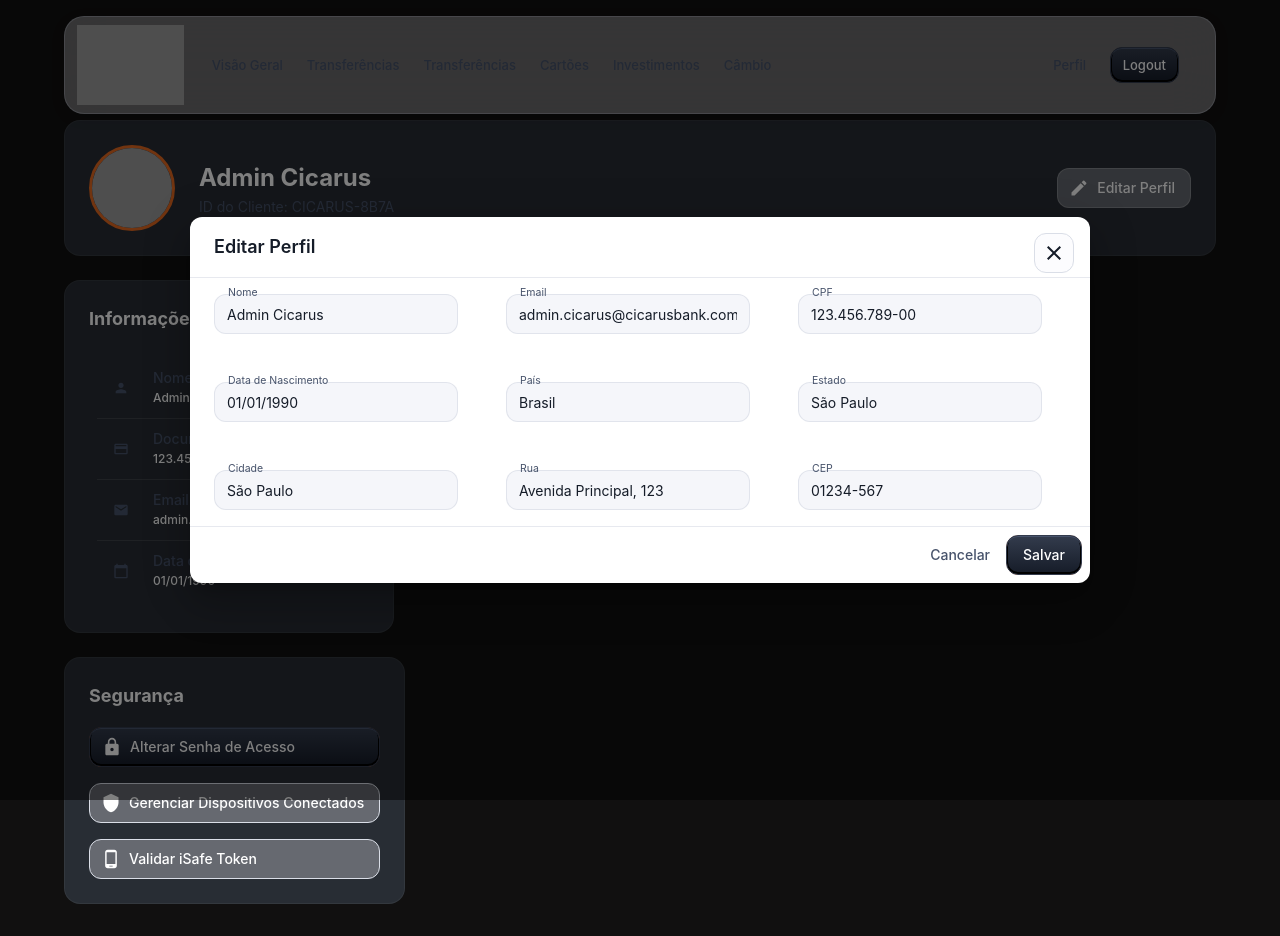
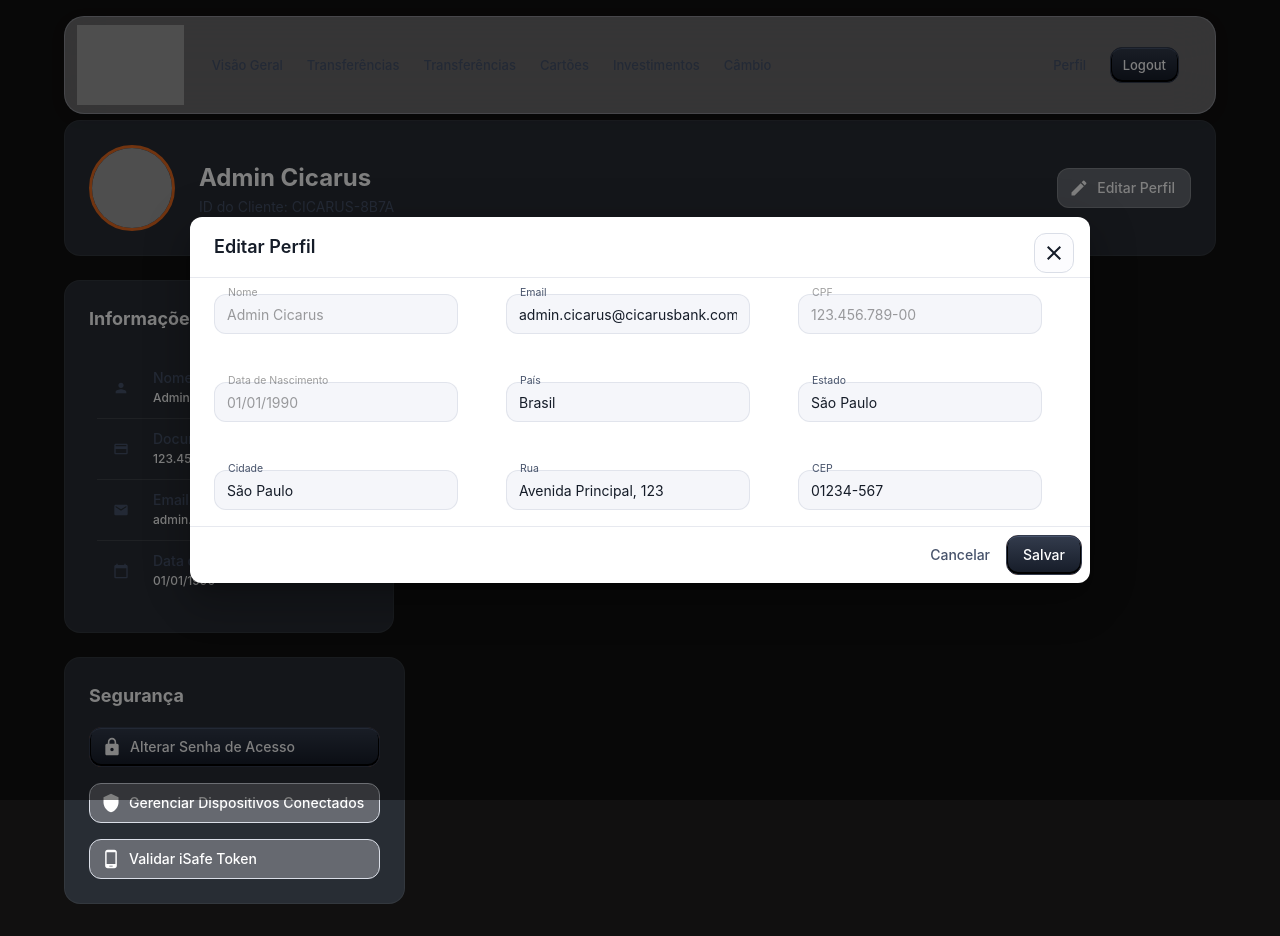
Before and after one commit to itiro-y/CicarusBank, a React (Vite) app in the folder frontend-cicarus/: page /profile in a window 1280 px wide. Both pictures are taken after a click on the button "Editar Perfil". Built offline with nearby package versions, Linux system fonts and the light colour scheme; grey boxes are pictures that could not be loaded; some icons are missing.

Commit message:
Frontend: Ajustes na Edição de perfil.

```diff
--- a/frontend-cicarus/src/pages/ProfilePage.jsx
+++ b/frontend-cicarus/src/pages/ProfilePage.jsx
@@ -49,7 +49,7 @@ function EditProfileDialog({ open, onClose, data, onSave }) {
     const [form, setForm] = React.useState({ ...data });
 
     React.useEffect(() => {
-        setForm(data); // sempre que abrir, reseta o form com os dados atuais
+        setForm(data);
     }, [data]);
 
     const handleChange = (e) => {
@@ -70,6 +70,9 @@ function EditProfileDialog({ open, onClose, data, onSave }) {
         onClose();
     };
 
+    const isFieldDisabled = (field) =>
+        ['name', 'document', 'birthDate'].includes(field);
+
     return (
         <Dialog open={open} onClose={onClose} maxWidth="md" fullWidth>
             <DialogTitle>
@@ -81,19 +84,46 @@ function EditProfileDialog({ open, onClose, data, onSave }) {
             <DialogContent dividers>
                 <Grid container spacing={6}>
                     <Grid item xs={12} md={6}>
-                        <TextField label="Nome" name="name" value={form.name} onChange={handleChange} fullWidth InputLabelProps={{ shrink: true }}
+                        <TextField
+                            label="Nome"
+                            name="name"
+                            value={form.name}
+                            onChange={handleChange}
+                            fullWidth
+                            InputLabelProps={{ shrink: true }}
+                            disabled={isFieldDisabled('name')}
                         />
                     </Grid>
                     <Grid item xs={12} md={6}>
-                        <TextField label="Email" name="email" value={form.email} onChange={handleChange} fullWidth InputLabelProps={{ shrink: true }}
+                        <TextField
+                            label="Email"
+                            name="email"
+                            value={form.email}
+                            onChange={handleChange}
+                            fullWidth
+                            InputLabelProps={{ shrink: true }}
                         />
                     </Grid>
                     <Grid item xs={12} md={6}>
-                        <TextField label="CPF" name="document" value={form.document} onChange={handleChange} fullWidth InputLabelProps={{ shrink: true }}
+                        <TextField
+                            label="CPF"
+                            name="document"
+                            value={form.document}
+                            onChange={handleChange}
+                            fullWidth
+                            InputLabelProps={{ shrink: true }}
+                            disabled={isFieldDisabled('document')}
                         />
                     </Grid>
                     <Grid item xs={12} md={6}>
-                        <TextField label="Data de Nascimento" name="birthDate" value={form.birthDate} onChange={handleChange} fullWidth InputLabelProps={{ shrink: true }}
+                        <TextField
+                            label="Data de Nascimento"
+                            name="birthDate"
+                            value={form.birthDate}
+                            onChange={handleChange}
+                            fullWidth
+                            InputLabelProps={{ shrink: true }}
+                            disabled={isFieldDisabled('birthDate')}
                         />
                     </Grid>
                     <Grid item xs={12} md={4}>
```
Also changed, not shown: frontend-cicarus/src/components/EditProfileDialog.jsx (+18 -12 lines).
